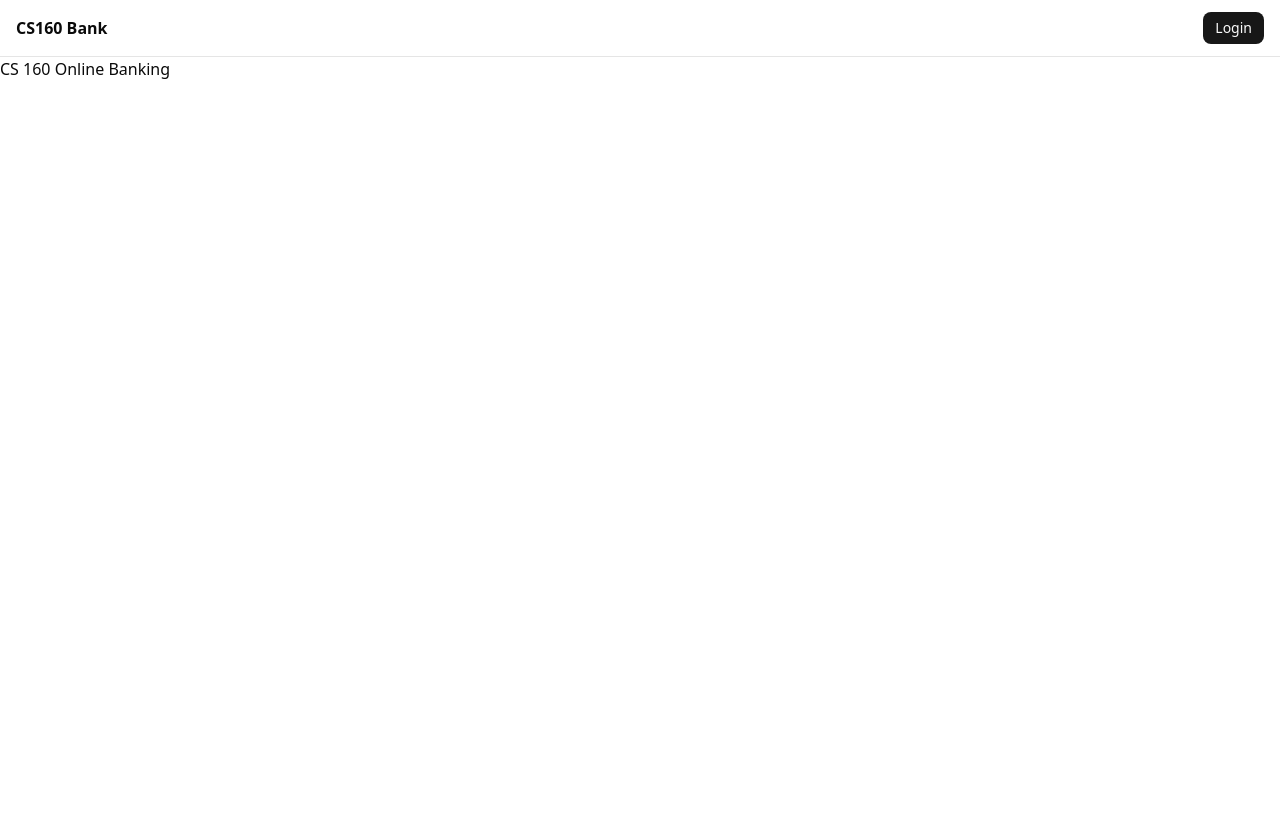
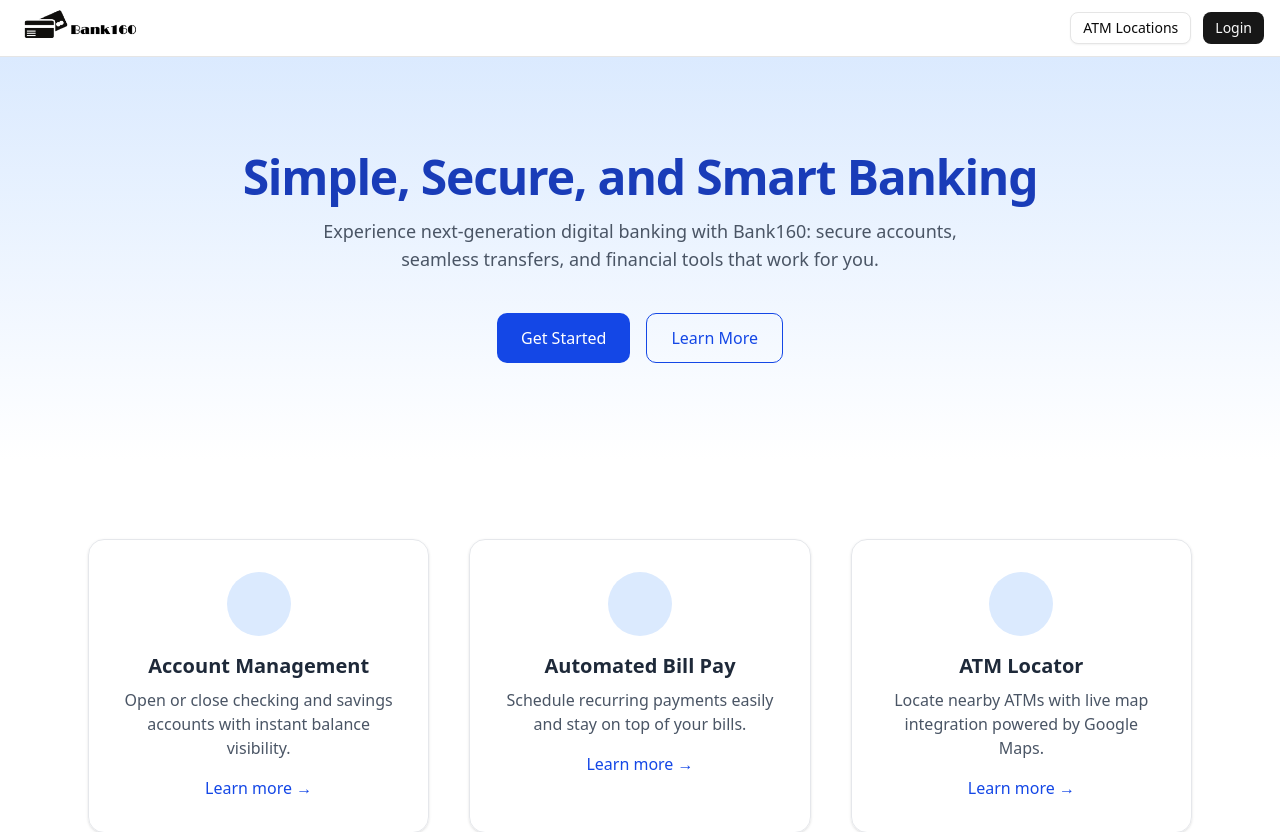
Before and after one commit to knhn1004/CS160-Online-Banking, a Next.js app: page / in a window 1280 px wide. Shown: the top 832 px of the page. Before the commit the page ends 800 px from the top, so only its background shows below. Built offline with nearby package versions, Linux system fonts and the light colour scheme; no server answers.

Commit message:
Added ATM Locator page and updated landing page UI

```diff
--- /dev/null
+++ b/app/atm-locations/page.tsx
@@ -0,0 +1,107 @@
+"use client";
+
+import { useEffect, useRef, useState } from "react";
+
+export default function ATMLocationsPage() {
+  const mapRef = useRef<HTMLDivElement>(null);
+  const inputRef = useRef<HTMLInputElement>(null);
+  const [map, setMap] = useState<google.maps.Map | null>(null);
+
+  useEffect(() => {
+    const existingScript = document.getElementById("google-maps");
+    if (existingScript) return;
+
+    const script = document.createElement("script");
+    script.id = "google-maps";
+    script.src = `https://maps.googleapis.com/maps/api/js?key=${process.env.NEXT_PUBLIC_GOOGLE_MAPS_API_KEY}&libraries=places`;
+    script.async = true;
+    script.onload = initMap;
+    document.body.appendChild(script);
+
+    function initMap() {
+      if (!mapRef.current) return;
+
+      const defaultCenter = { lat: 37.3352, lng: -121.8811 }; // San Jose
+      const gmap = new google.maps.Map(mapRef.current, {
+        center: defaultCenter,
+        zoom: 12,
+      });
+      setMap(gmap);
+      if (inputRef.current) {
+        const autocomplete = new google.maps.places.Autocomplete(
+          inputRef.current,
+          {
+            types: ["geocode"],
+          },
+        );
+
+        autocomplete.addListener("place_changed", () => {
+          const place = autocomplete.getPlace();
+          if (!place.geometry || !place.geometry.location) return;
+
+          gmap.setCenter(place.geometry.location);
+          gmap.setZoom(14);
+
+          const service = new google.maps.places.PlacesService(gmap);
+          const request = {
+            location: place.geometry.location,
+            radius: 3000,
+            keyword: "Chase ATM",
+          };
+
+          service.nearbySearch(request, (results, status) => {
+            if (
+              status === google.maps.places.PlacesServiceStatus.OK &&
+              results
+            ) {
+              results.forEach((result) => {
+                if (!result.geometry?.location) return;
+                new google.maps.Marker({
+                  map: gmap,
+                  position: result.geometry.location,
+                  title: result.name,
+                });
+              });
+            }
+          });
+        });
+      }
+    }
+  }, []);
+
+  return (
+    <main className="min-h-screen flex flex-col bg-gray-50">
+      {/* Hero Section */}
+      <section className="flex flex-col items-center justify-center text-center py-20 bg-gradient-to-b from-blue-50 to-white">
+        <h1 className="text-5xl font-extrabold mb-4 text-blue-700">
+          ATM Locator
+        </h1>
+        <p className="text-lg text-gray-700 mb-8 max-w-2xl">
+          Enter your location below to find the nearest ATMs.
+        </p>
+
+        <div className="w-full max-w-md mb-6">
+          <input
+            ref={inputRef}
+            type="text"
+            placeholder="Search by address, city, or ZIP code"
+            className="w-full border rounded-lg px-4 py-3 shadow-sm text-gray-700 focus:outline-none focus:ring-2 focus:ring-blue-600"
+          />
+        </div>
+      </section>
+
+      {/* Map Section */}
+      <section className="flex justify-center py-10 px-4 bg-white">
+        <div
+          ref={mapRef}
+          className="w-full max-w-6xl h-[75vh] rounded-2xl border shadow-md"
+        ></div>
+      </section>
+
+      {/* Footer */}
+      <footer className="py-8 bg-gray-100 text-center text-gray-500 text-sm">
+        © {new Date().getFullYear()} Bank160. All rights reserved.
+      </footer>
+    </main>
+  );
+}
--- a/app/layout.tsx
+++ b/app/layout.tsx
@@ -14,7 +14,7 @@ const geistMono = Geist_Mono({
 });
 
 export const metadata: Metadata = {
-  title: "Create Next App",
+  title: "Bank160",
   description: "Generated by create next app",
 };
 
--- a/app/page.tsx
+++ b/app/page.tsx
@@ -1,3 +1,84 @@
 export default function Page() {
-  return <h1>CS 160 Online Banking</h1>;
+  return (
+    <main className="min-h-screen flex flex-col bg-gray-50 font-inter">
+      {/* Hero Section */}
+      <section className="flex flex-col items-center justify-center text-center py-24 bg-gradient-to-b from-blue-100 to-white">
+        <h1 className="text-5xl font-bold mb-4 text-blue-800 tracking-tight">
+          Simple, Secure, and Smart Banking
+        </h1>
+        <p className="text-lg text-gray-600 mb-10 max-w-2xl">
+          Experience next-generation digital banking with Bank160: secure
+          accounts, seamless transfers, and financial tools that work for you.
+        </p>
+        <div className="flex gap-4">
+          <button className="px-6 py-3 bg-blue-700 text-white rounded-lg hover:bg-blue-800 transition">
+            Get Started
+          </button>
+          <button className="px-6 py-3 border border-blue-700 text-blue-700 rounded-lg hover:bg-blue-50 transition">
+            Learn More
+          </button>
+        </div>
+      </section>
+
+      {/* Features Section */}
+      <section className="py-20 bg-white">
+        <div className="grid grid-cols-1 md:grid-cols-3 gap-10 max-w-6xl mx-auto px-6">
+          {/* Feature 1 */}
+          <div className="flex flex-col items-center text-center p-8 border border-gray-200 rounded-2xl shadow-sm hover:shadow-md transition">
+            <div className="w-16 h-16 bg-blue-100 rounded-full mb-4 flex items-center justify-center">
+              {/* Replace with icon later */}
+            </div>
+            <h3 className="text-xl font-semibold mb-2 text-gray-800">
+              Account Management
+            </h3>
+            <p className="text-gray-600 mb-4">
+              Open or close checking and savings accounts with instant balance
+              visibility.
+            </p>
+            <a href="#" className="text-blue-700 font-medium hover:underline">
+              Learn more →
+            </a>
+          </div>
+
+          {/* Feature 2 */}
+          <div className="flex flex-col items-center text-center p-8 border border-gray-200 rounded-2xl shadow-sm hover:shadow-md transition">
+            <div className="w-16 h-16 bg-blue-100 rounded-full mb-4 flex items-center justify-center">
+              {/* Replace with icon later */}
+            </div>
+            <h3 className="text-xl font-semibold mb-2 text-gray-800">
+              Automated Bill Pay
+            </h3>
+            <p className="text-gray-600 mb-4">
+              Schedule recurring payments easily and stay on top of your bills.
+            </p>
+            <a href="#" className="text-blue-700 font-medium hover:underline">
+              Learn more →
+            </a>
+          </div>
+
+          {/* Feature 3 */}
+          <div className="flex flex-col items-center text-center p-8 border border-gray-200 rounded-2xl shadow-sm hover:shadow-md transition">
+            <div className="w-16 h-16 bg-blue-100 rounded-full mb-4 flex items-center justify-center">
+              {/* Replace with icon later */}
+            </div>
+            <h3 className="text-xl font-semibold mb-2 text-gray-800">
+              ATM Locator
+            </h3>
+            <p className="text-gray-600 mb-4">
+              Locate nearby ATMs with live map integration powered by Google
+              Maps.
+            </p>
+            <a href="#" className="text-blue-700 font-medium hover:underline">
+              Learn more →
+            </a>
+          </div>
+        </div>
+      </section>
+
+      {/* Footer */}
+      <footer className="py-8 bg-gray-100 text-center text-gray-500 text-sm">
+        © {new Date().getFullYear()} Bank160. All rights reserved.
+      </footer>
+    </main>
+  );
 }
--- a/components/navbar.tsx
+++ b/components/navbar.tsx
@@ -1,12 +1,20 @@
 import Link from "next/link";
+import Image from "next/image";
 import { UserMenu } from "./user-menu";
 
-export async function Navbar() {
+export function Navbar() {
   return (
-    <nav className="border-b">
+    <nav className="border-b bg-white">
       <div className="mx-auto flex h-14 max-w-screen-xl items-center justify-between px-4">
-        <Link href="/" className="font-semibold">
-          CS160 Bank
+        <Link href="/" className="flex items-center gap-2">
+          <Image
+            src="/Bank160.png"
+            alt="Bank160 Logo"
+            width={126}
+            height={126}
+            priority
+          />
+          <span className="sr-only">Bank160 Home</span>
         </Link>
         <UserMenu />
       </div>
--- a/components/user-menu.tsx
+++ b/components/user-menu.tsx
@@ -69,12 +69,19 @@ export function UserMenu() {
   if (!initialized) return null;
   // Hide on login page entirely
   if (pathname === "/login") return null;
-  // When logged out: show Login button
+  // When logged out: show Login button and ATM location button
   if (!profile) {
     return (
-      <Link href="/login">
-        <Button size="sm">Login</Button>
-      </Link>
+      <div className="flex items-center gap-3">
+        <Link href="/atm-locations">
+          <Button size="sm" variant="outline">
+            ATM Locations
+          </Button>
+        </Link>
+        <Link href="/login">
+          <Button size="sm">Login</Button>
+        </Link>
+      </div>
     );
   }
 
```
Also changed, not shown: package.json (+9 -0 lines), public/Bank160.png (added), 1 other file (tests, documents, lock files or other folders).
